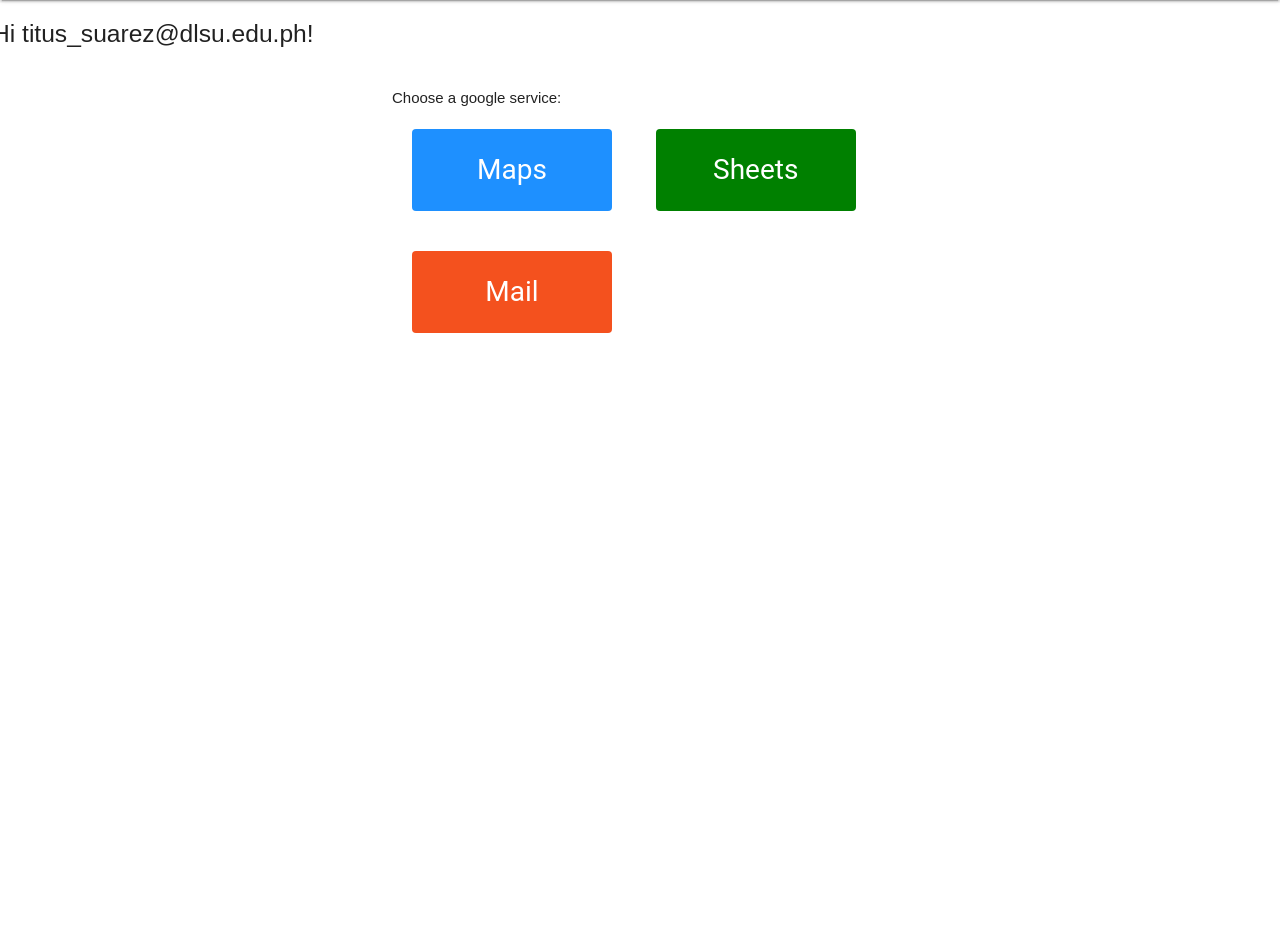
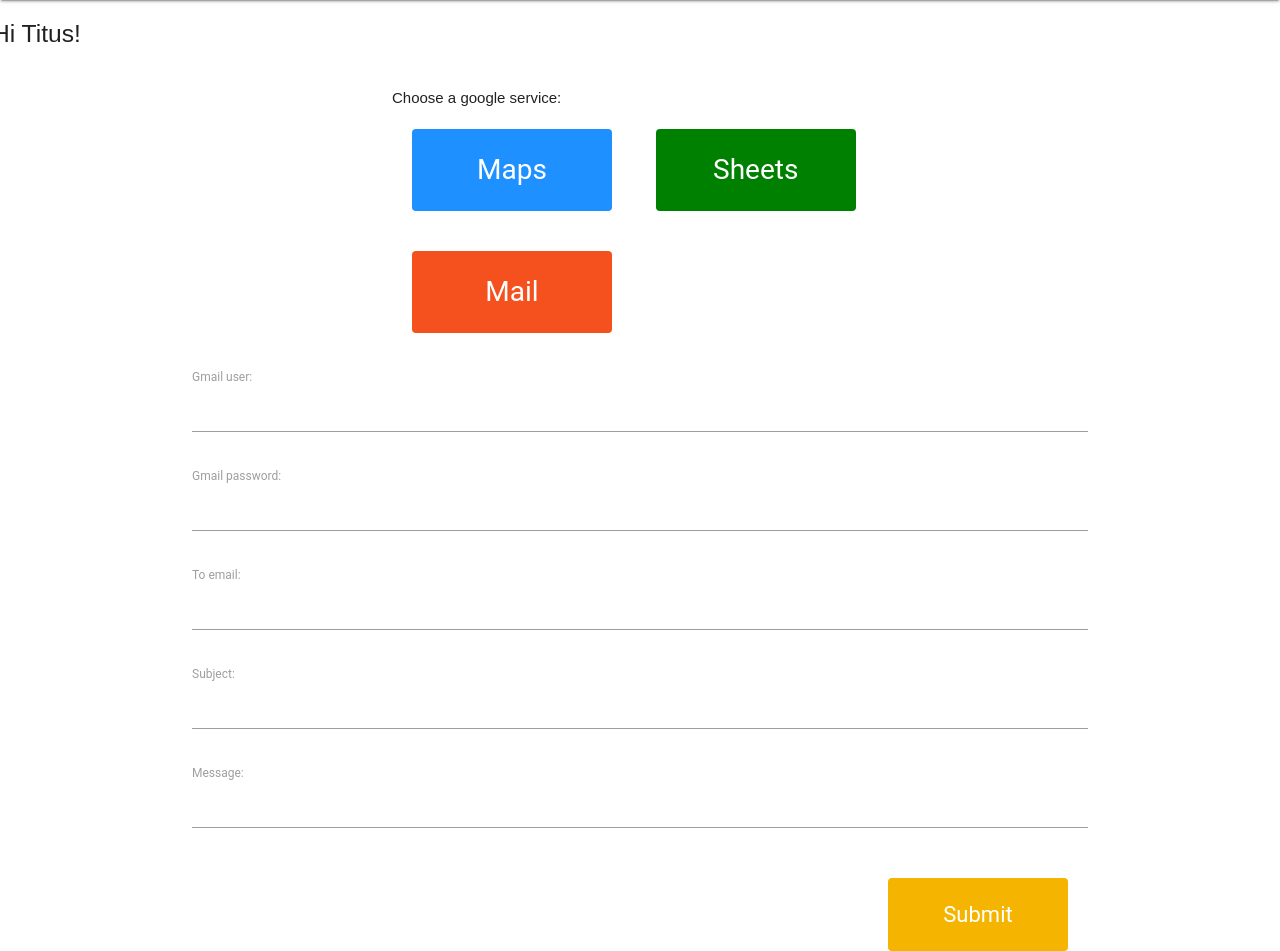
Before and after one commit to ramonperdices/lbyclouds_project, a Django app: page / in a window 1280 px wide, after a click on "Mail". Shown: the part 64-1015 px from the top of the page. Before the commit the page ends 397 px from the top, so only its background shows below. Run offline with Django 3.2, Linux system fonts and the light colour scheme; a user stored in the database is signed in; some libraries are stand-ins or nearby versions; some web fonts are replaced.

Commit message:
Added Gmail functionality

```diff
--- a/cldsmidterms/googleapi/forms.py
+++ b/cldsmidterms/googleapi/forms.py
@@ -3,6 +3,7 @@ from django.contrib.auth import logout
 from django.contrib.auth.models import User
 from googleapi.models import Profile
 from django import forms
+
 class UserForm(forms.ModelForm):
     class Meta:
         model = User
@@ -11,3 +12,11 @@ class ProfileForm(forms.ModelForm):
     class Meta:
         model = Profile
         fields = ('bio','location','birth_date')
+
+
+class MailForm(forms.Form):
+    gmail_user = forms.CharField()
+    gmail_password = forms.CharField(widget=forms.PasswordInput)
+    to_email = forms.CharField()
+    subject = forms.CharField()
+    message = forms.CharField()
--- a/cldsmidterms/googleapi/templates/home.html
+++ b/cldsmidterms/googleapi/templates/home.html
@@ -33,7 +33,25 @@
         background-color: #008000;
     }
     #button2 {
-        background-color: dodgerblue ;
+        background-color: dodgerblue;
+    }
+    #button0 {
+        background-color: #f4511e;;
+    }
+    #submit_button {
+        background-color: #F4B400;
+        border-left: 1000px;
+        border-radius: 4px;
+        border: none;
+        color: #FFFFFF;
+        text-align: center;
+        font-size: 22px;
+        padding: 20px;
+        width: 180px;
+        transition: all 0.5s;
+        cursor: pointer;
+        margin: 20px;
+        float: right;
     }
     .button {
         border-radius: 4px;
@@ -73,19 +91,23 @@
         opacity: 1;
         right: 0;
     }
+
 </style>
 <div id="makesleft">
-    <H5>Hi {{ user.email }}!</H5>
+    <H5>Hi {{ user.first_name }}!</H5>
 </div>
 <script type="text/javascript">
 function showmaps() {
     document.getElementById("map").style.display = "block";
+    document.getElementById("mail").style.display = "none";
 }
 function showmail() {
+    document.getElementById("mail").style.display = "block";
     document.getElementById("map").style.display = "none";
 }
 function showsheets() {
     document.getElementById("map").style.display = "none";
+    document.getElementById("mail").style.display = "none";
 }
 </script>
 
@@ -101,6 +123,13 @@ function showsheets() {
 </div>
 
 <div id="map"></div>
+<div id="mail" style="display: none">
+    <form action="{% url 'googleapi:homepage' %}" method="POST">{% csrf_token %}
+        {{form.as_p}}
+        <button id="submit_button" type="submit" class="button">Submit</button>
+    </form>
+
+</div>
 <script>
     var map;
     function initMap() {
@@ -112,4 +141,6 @@ function showsheets() {
 </script>
 <script src="https://maps.googleapis.com/maps/api/js?key=AIzaSyDQkdbhT7piVUniPVJQ-BFQZzCI7QLPVLk&callback=initMap" async defer></script>
 
+
+
 {% endblock %}
--- a/cldsmidterms/googleapi/urls.py
+++ b/cldsmidterms/googleapi/urls.py
@@ -4,7 +4,7 @@ from . import views
 app_name = 'googleapi'
 
 urlpatterns = [
-    url(r'^$', views.Home),
+    url(r'^$', views.Home, name='homepage'),
     url(r'^profile/$', views.update_profile),
     url(r'^account/logout/$', views.Logout),
     url(r'^maps/$', views.Maps, name='maps'),
--- a/cldsmidterms/googleapi/views.py
+++ b/cldsmidterms/googleapi/views.py
@@ -8,13 +8,48 @@ from django.db import transaction
 from googleapiclient.discovery import build
 from httplib2 import Http
 from .models import Profile
-from .forms import UserForm,ProfileForm
+from .forms import UserForm, ProfileForm, MailForm
+import smtplib
 
 # Create your views here.
 
 @login_required
 def Home(request):
-    return render(request, 'home.html')
+    if request.method == 'POST':
+        form = MailForm(request.POST)
+        if form.is_valid():
+            cd = form.cleaned_data
+            gmail_user = cd.get('gmail_user')
+            gmail_pwd = cd.get('gmail_password')
+            to = cd.get('to_email')
+            subject = cd.get('subject')
+            message = cd.get('message')
+            header = 'To:' + to + '\n' + 'From: ' + gmail_user + '\n' + 'Subject:' + subject + '\n'
+            msg = header + '\n' + message + '\n\n'
+            ##---------------email is sent ----------------##
+            smtpserver = smtplib.SMTP('smtp.gmail.com', 587)
+            smtpserver.ehlo()
+            smtpserver.starttls()
+            smtpserver.ehlo()
+            smtpserver.login(gmail_user, gmail_pwd)
+            smtpserver.sendmail(gmail_user, to, msg)
+            smtpserver.close()
+            form = MailForm()
+            context = {
+                'form': form,
+            }
+            return render(request, 'home.html', context)
+        else:
+            # if sum not equal... then redirect to custom url/page
+            return HttpResponseRedirect('/')  # mention redirect url in argument
+
+    else:
+        form = MailForm()  # blank form object just to pass context if not post method
+        context = {
+            'form': form,
+        }
+
+    return render(request, 'home.html', context)
 
 @login_required
 @transaction.atomic
```
Also changed, not shown: cldsmidterms/db.sqlite3. Lines whose indentation alone changed are shown as unchanged.
